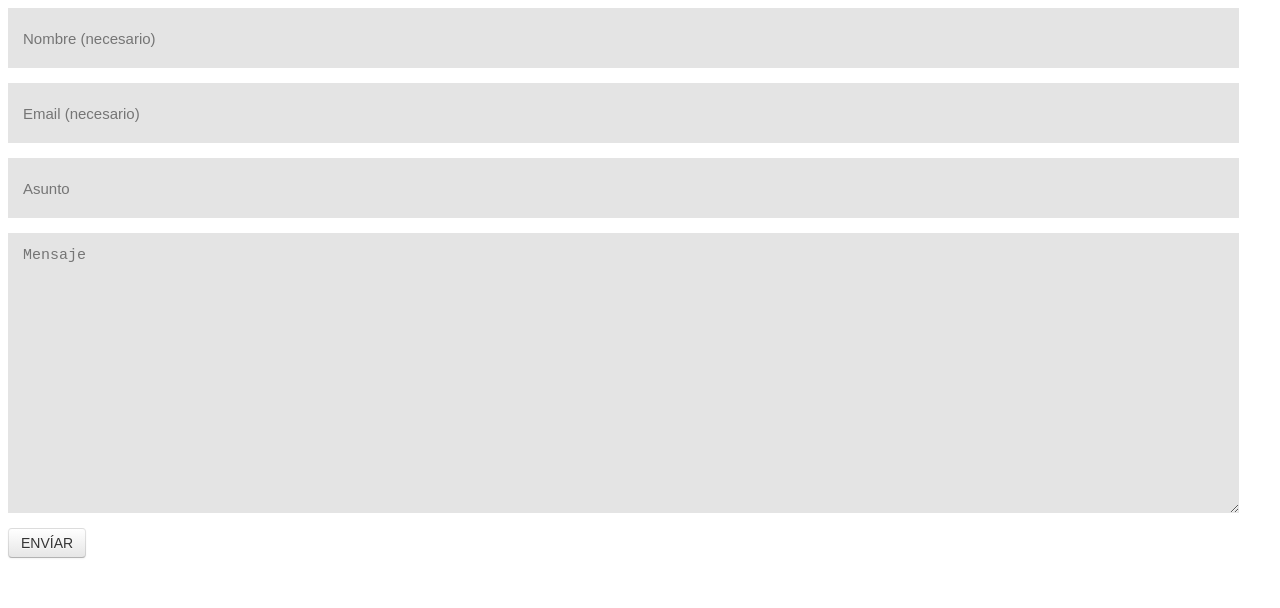
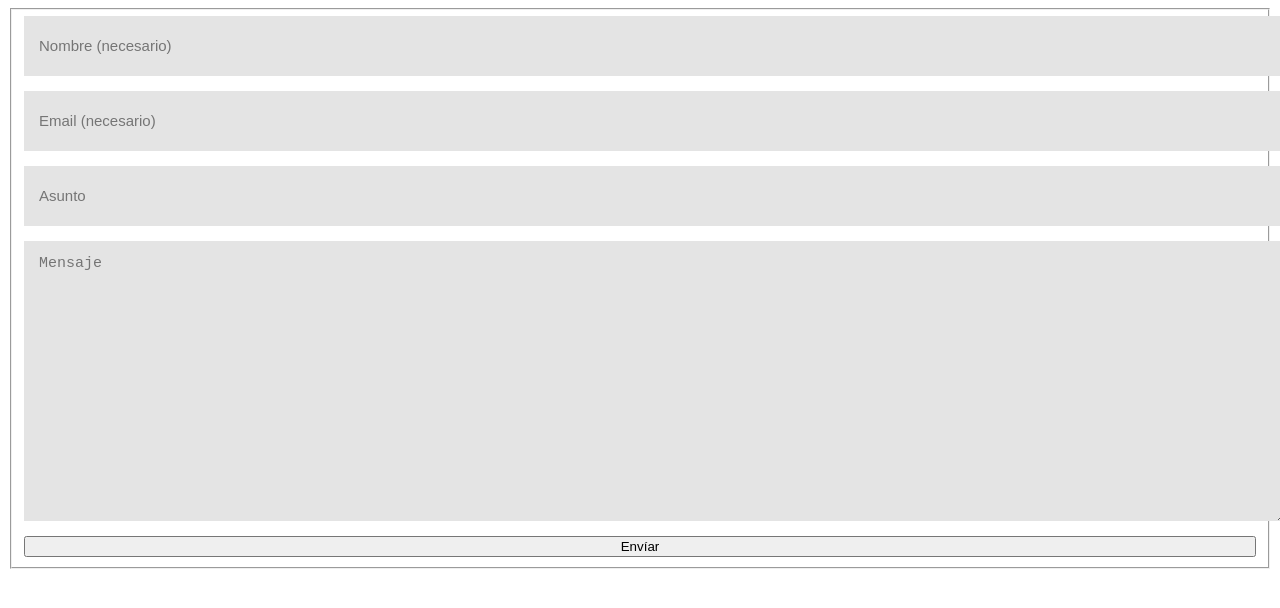
Before and after one commit to EnjambreBit/mailer-form, a website: page public/index.html in a window 1280 px wide. Drawn offline with Linux system fonts and the light colour scheme.

Commit message:
Pasando estilos originales del formulario

```diff
--- a/public/style.css
+++ b/public/style.css
@@ -1,7 +1,47 @@
-
-
-
-select, textarea, input[type="text"], input[type="password"], input[type="datetime"], input[type="datetime-local"], input[type="date"], input[type="month"], input[type="time"], input[type="week"], input[type="number"], input[type="email"], input[type="url"], input[type="search"], input[type="tel"], input[type="color"], .uneditable-input {
+/*-----------------------------------------------------------------------------------*/
+/*      FORMS
+/*-----------------------------------------------------------------------------------*/
+.forms {
+    position: relative;
+    padding: 0;
+    width: 100%;
+}
+.form-container .response {
+    display: none
+}
+.forms ol {
+    margin: 0;
+    padding: 0;
+}
+.forms ol li {
+    line-height: auto;
+    list-style: none;
+}
+.forms li.hidden-row {
+    display: none
+}
+input,
+textarea,
+.uneditable-input {
+    width: 100%
+}
+select,
+textarea,
+input[type="text"],
+input[type="password"],
+input[type="datetime"],
+input[type="datetime-local"],
+input[type="date"],
+input[type="month"],
+input[type="time"],
+input[type="week"],
+input[type="number"],
+input[type="email"],
+input[type="url"],
+input[type="search"],
+input[type="tel"],
+input[type="color"],
+.uneditable-input {
     display: inline-block;
     -webkit-font-smoothing: antialiased;
     -webkit-text-size-adjust: 100%;
@@ -24,121 +64,75 @@ select, textarea, input[type="text"], input[type="password"], input[type="dateti
     -o-transition: all 200ms ease-in;
     -moz-transition: all 200ms ease-in;
 }
-
+textarea:focus,
+input[type="text"]:focus,
+input[type="password"]:focus,
+input[type="datetime"]:focus,
+input[type="datetime-local"]:focus,
+input[type="date"]:focus,
+input[type="month"]:focus,
+input[type="time"]:focus,
+input[type="week"]:focus,
+input[type="number"]:focus,
+input[type="email"]:focus,
+input[type="url"]:focus,
+input[type="search"]:focus,
+input[type="tel"]:focus,
+input[type="color"]:focus,
+.uneditable-input:focus {
+    -webkit-box-shadow: none;
+    -moz-box-shadow: none;
+    box-shadow: none;
+    border: none;
+    background: #dedede;
+}
 textarea {
     height: 100%;
     padding: 15px;
     margin-bottom: 15px;
     min-height: 250px;
     resize: vertical;
-  background: #e4e4e4 !important;
-  color: #666666 !important;
-}
-
-input, textarea, .uneditable-input {
-  width: 95%;
-}
-
-.btn, .btn-group > .btn, .parallax .btn {
-  background: #dc0000;
-}
-.btn, .btn-group > .btn, .parallax .btn {
-  color: #fff;
-  background: #1abb9c;
-  margin-bottom: 10px;
-  margin-right: 5px;
-  padding: 9px 20px 11px 20px;
-  font-weight: normal;
-  font-size: 13px;
-  text-shadow: none;
-  border: none;
-  text-transform: uppercase;
-  -webkit-transition: all 200ms ease-in;
-  -o-transition: all 200ms ease-in;
-  -moz-transition: all 200ms ease-in;
-  -webkit-border-radius: 3px;
-  border-radius: 3px;
-  -webkit-box-shadow: inset 0 -4px 0 rgba(0,0,0,0.15);
-  -moz-box-shadow: inset 0 -4px 0 rgba(0,0,0,0.15);
-  box-shadow: inset 0 -4px 0 rgba(0,0,0,0.15);
-}
-.btn:first-child {
-}
-.parallax input, .parallax textarea {
-    background: #333;
-    background: rgba(255,255,255,0.15);
-    color: #a1a1a1;
-}
-input[type="file"], input[type="image"], input[type="submit"], input[type="reset"], input[type="button"], input[type="radio"], input[type="checkbox"] {
-    width: auto;
-}
-label, select, button, input[type="button"], input[type="reset"], input[type="submit"], input[type="radio"], input[type="checkbox"] {
-    cursor: pointer;
-}
-button, html input[type="button"], input[type="reset"], input[type="submit"] {
-    cursor: pointer;
-    -webkit-appearance: button;
 }
 .btn-submit {
     -webkit-font-smoothing: antialiased;
     -webkit-text-size-adjust: 100%;
 }
-.bm0 {
-    margin-bottom: 0 !important;
+button.btn::-moz-focus-inner,
+input[type="submit"].btn::-moz-focus-inner {
+    padding-top: 1px;
+    padding-bottom: 1px;
+    border: 0;
 }
-.btn {
-    display: inline-block;
-    padding: 4px 12px;
-    margin-bottom: 0;
-    font-size: 14px;
-    line-height: 20px;
-    color: #333333;
-    text-align: center;
-    text-shadow: 0 1px 1px rgba(255, 255, 255, 0.75);
-    vertical-align: middle;
-    cursor: pointer;
-    background-color: #f5f5f5;
-    background-image: -moz-linear-gradient(top, #ffffff, #e6e6e6);
-    background-image: -webkit-gradient(linear, 0 0, 0 100%, from(#ffffff), to(#e6e6e6));
-    background-image: -webkit-linear-gradient(top, #ffffff, #e6e6e6);
-    background-image: -o-linear-gradient(top, #ffffff, #e6e6e6);
-    background-image: linear-gradient(to bottom, #ffffff, #e6e6e6);
-    background-repeat: repeat-x;
-    border: 1px solid #cccccc;
-    border-color: #e6e6e6 #e6e6e6 #bfbfbf;
-    border-color: rgba(0, 0, 0, 0.1) rgba(0, 0, 0, 0.1) rgba(0, 0, 0, 0.25);
-    border-bottom-color: #b3b3b3;
-    -webkit-border-radius: 4px;
-    -moz-border-radius: 4px;
-    border-radius: 4px;
-    filter: progid:DXImageTransform.Microsoft.gradient(startColorstr='#ffffffff', endColorstr='#ffe6e6e6', GradientType=0);
-    filter: progid:DXImageTransform.Microsoft.gradient(enabled=false);
-    -webkit-box-shadow: inset 0 1px 0 rgba(255, 255, 255, 0.2), 0 1px 2px rgba(0, 0, 0, 0.05);
-    -moz-box-shadow: inset 0 1px 0 rgba(255, 255, 255, 0.2), 0 1px 2px rgba(0, 0, 0, 0.05);
-    box-shadow: inset 0 1px 0 rgba(255, 255, 255, 0.2), 0 1px 2px rgba(0, 0, 0, 0.05);
+.forms li.error input,
+.forms li.error textarea {
+    border: 1px solid #d18282
 }
-
-
-
-fieldset {
-  border: 0;
-  margin: 0;
+.forms span.error {
+    display: none
+}
+.forms .button-row span.error {
     padding: 0;
+    display: none;
 }
-
-ol {
-  margin: 0;
-  padding: 0;
+.forms label {
+    display: block;
+    float: left;
+    width: 95px;
+    padding-top: 7px;
+    font-size: 13px;
+    clear: both;
 }
-
-.forms ol li {
-  line-height: auto;
-  list-style: none;
+.comment-form div label {
+    position: absolute;
+    top: 0;
+    left: 0;
 }
-
-input, textarea {
-  background: rgba(255,255,255,0.15);
-  color: #a1a1a1;
+.form-container:after {
+    content: '';
+    display: block;
+    height: 0;
+    clear: both;
+    visibility: hidden;
 }
 
 .errorArea {
```
Lines whose indentation alone changed are shown as unchanged.
